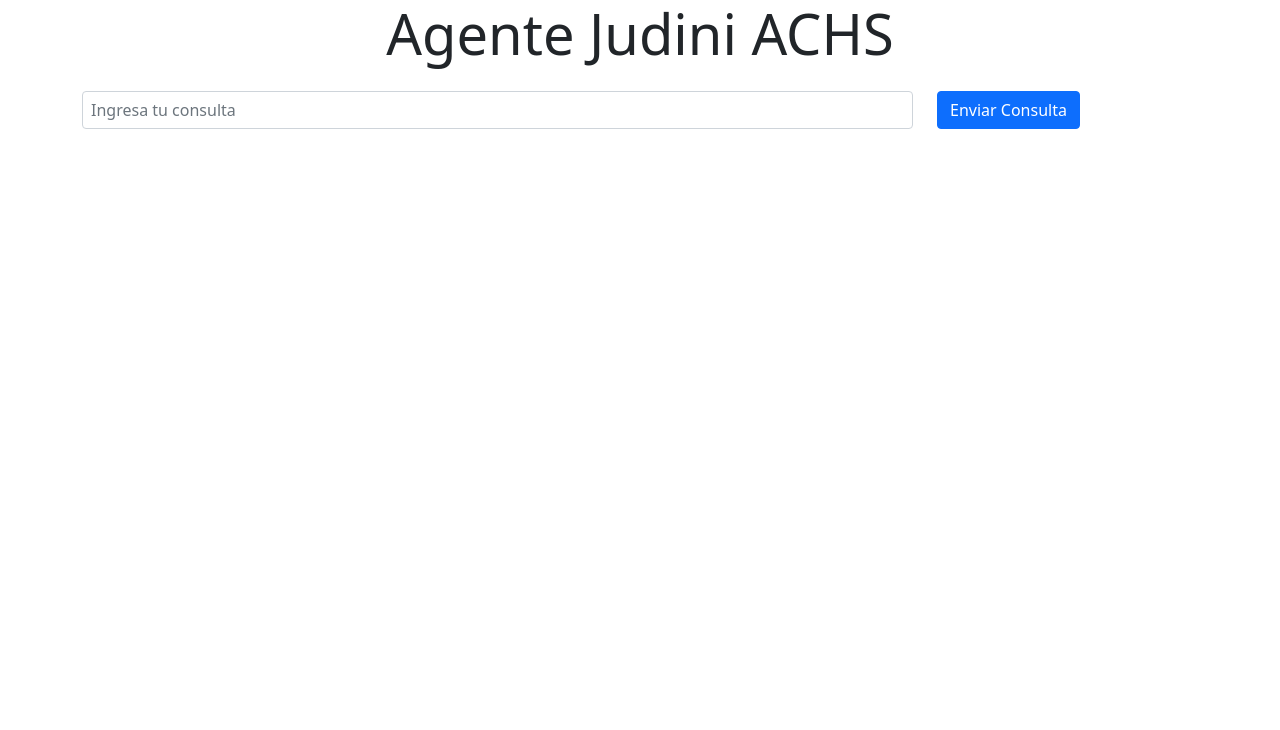
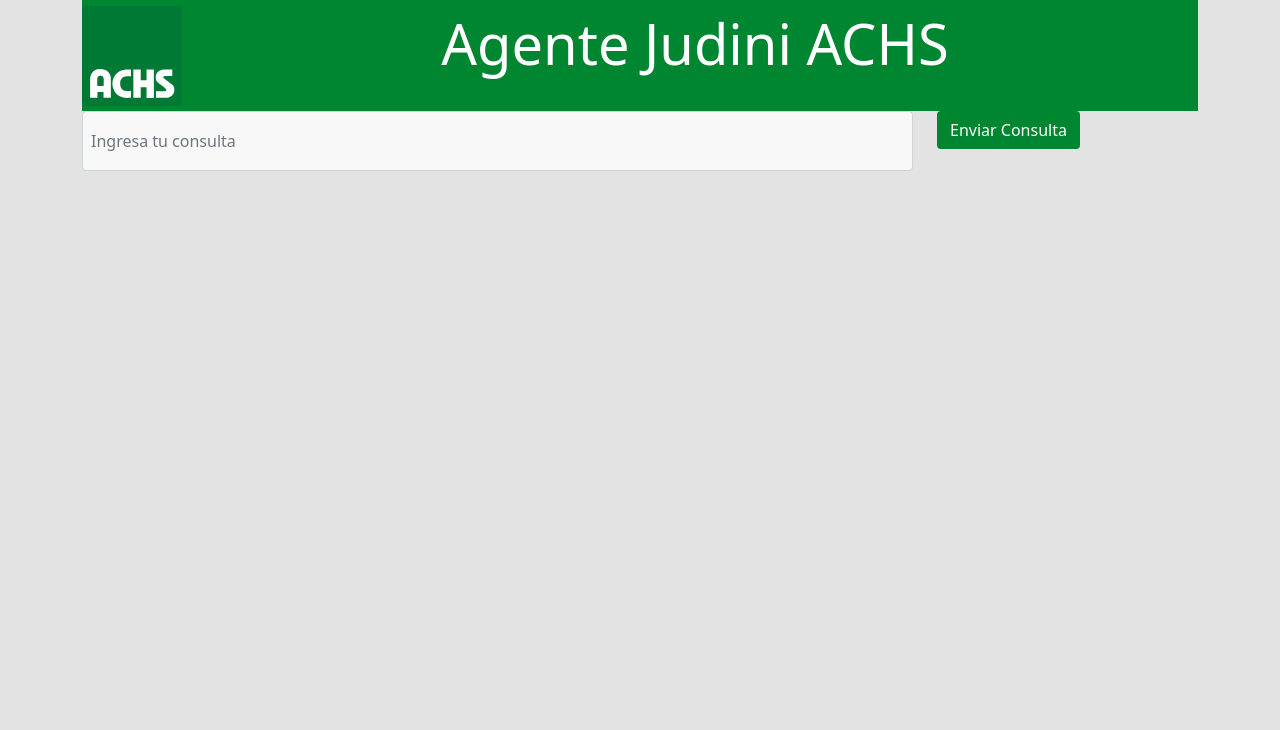
Before and after one commit to roa961/hackatonACHS, a Flask app: page / in a window 1280 px wide. Shown: the top 730 px of the page. Run offline with Flask 3, Linux system fonts and the light colour scheme.

Commit message:
app y index

```diff
--- a/app.py
+++ b/app.py
@@ -1,13 +1,15 @@
 from flask import Flask, render_template, request, jsonify
 from judini.agent import Agent
+import json
 
 app = Flask(__name__)
 
 # Replace with your actual API key and URL ID
 api_key = "ac3d74a1-3577-4552-96d1-60ee0c9196fc"
 agent_id = "c6f9c8dd-90ad-4553-8523-e8234e61de1f"
-
+agent_derivador_id= "b2f0e979-fd3c-4d8f-a7b7-a8eba6b54f76"
 # Initialize the Judini agent
+agent_derivador_instance = Agent(api_key,agent_derivador_id)
 agent_instance = Agent(api_key, agent_id)
 
 @app.route('/')
@@ -20,12 +22,33 @@ def query():
         prompt = request.get_json()['prompt']
 
         # Make a completion request
-        response = agent_instance.completion(prompt, stream=False)
+        response = agent_derivador_instance.completion(prompt, stream=False)
+        response = agent_derivador_instance.completion(prompt, stream=False)
+        print(response)
+
+        # Obtener los valores del JSON de respuesta
+
+
+
+        response = agent_derivador_instance.completion(prompt, stream=False)
+        response_json = json.loads(response)
+
+        # Obtener los valores del JSON de respuesta
+        id_temporal = response_json["id"]
+        topico = response_json["topico"]
+        print(id_temporal)
+        print(topico)
+
+        agent_aux_id = id_temporal
+        agnet_aux_instance = Agent(api_key,agent_aux_id)
+        response2= agnet_aux_instance.completion(prompt,stream=False)
+
+
 
         # If the response is a dict or list, it can be directly passed to jsonify
         # If it's an instance of a custom class, you may need to convert it to a dict first
         # This part may need to be modified based on the actual type of the `response`
-        return jsonify(response)
+        return jsonify(response2)
     except Exception as e:
         print("Error: " + str(e))
         error_message = str(e)
--- /dev/null
+++ b/static/styles.css
@@ -0,0 +1,45 @@
+.card {
+  margin-bottom: 15px;
+  background-color: #f8f8f8;
+}
+.button {
+  background-color: #008530;
+  color: white;
+}
+#responses-container {
+  height: calc(100vh - 250px);
+  overflow-y: auto;
+  margin-top: 10px;
+}
+
+.form-control {
+  height: 60px;
+  padding-left: 8px;
+  padding-right: 8px;
+  background-color: #f8f8f8;
+}
+.title-container {
+  background-color: #008530;
+  display: flex;
+  align-items: center;
+}
+.title {
+  padding-top: 10px;
+  padding-bottom: 10px;
+
+  color: white;
+  flex: 1; /* Allow the title to expand and occupy the remaining space */
+}
+body {
+  background-color: #e3e3e3;
+}
+.logo-container {
+  display: flex;
+  align-items: center;
+}
+
+.logo {
+  width: 100px; /* Adjust the width as needed */
+  height: auto;
+  margin-right: 10px; /* Add spacing between the image and the title */
+}
--- a/templates/index.html
+++ b/templates/index.html
@@ -11,25 +11,24 @@
       crossorigin="anonymous"
     />
     <script src="https://cdn.jsdelivr.net/npm/axios/dist/axios.min.js"></script>
-    <style>
-      .card {
-        margin-bottom: 15px;
-      }
-
-      #responses-container {
-        height: calc(100vh - 250px);
-        overflow-y: auto;
-        margin-top: 10px;
-      }
-
-      .form-control {
-        padding-left: 8px;
-        padding-right: 8px;
-      }
-    </style>
+    <link
+      rel="stylesheet"
+      href="{{ url_for('static', filename='styles.css') }}"
+    />
   </head>
   <body>
-    <h1 class="display-4 text-center mb-4">Agente Judini ACHS</h1>
+    <div class="container">
+      <div class="title-container">
+        <div class="logo-container">
+          <img
+            src="{{ url_for('static', filename='logo-achs.svg') }}"
+            alt="ACHS Logo"
+            class="logo"
+          />
+        </div>
+        <h1 class="display-4 text-center mb-4 title">Agente Judini ACHS</h1>
+      </div>
+    </div>
     <div class="container">
       <form onsubmit="event.preventDefault(); sendQuery();">
         <div class="row mb-2">
@@ -43,9 +42,7 @@
             />
           </div>
           <div class="col-3">
-            <button type="submit" class="btn btn-primary">
-              Enviar Consulta
-            </button>
+            <button type="submit" class="btn button">Enviar Consulta</button>
           </div>
         </div>
       </form>
```
Also changed, not shown: static/logo-achs.svg (added).
